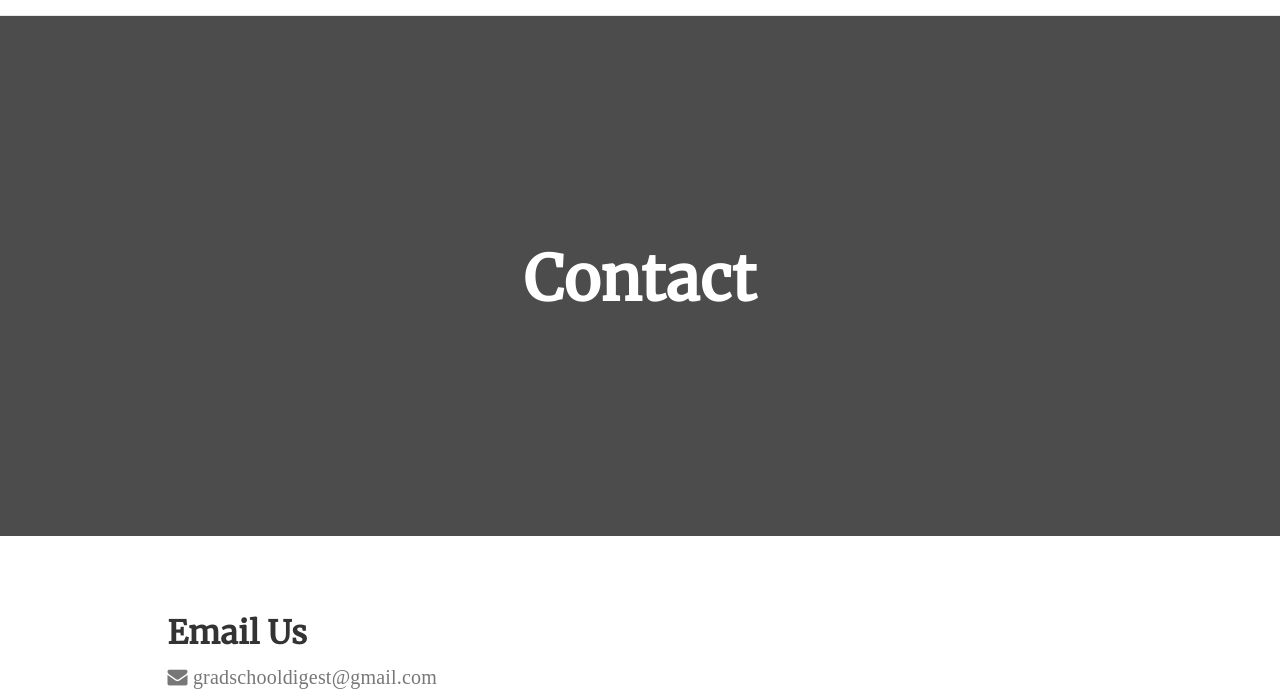
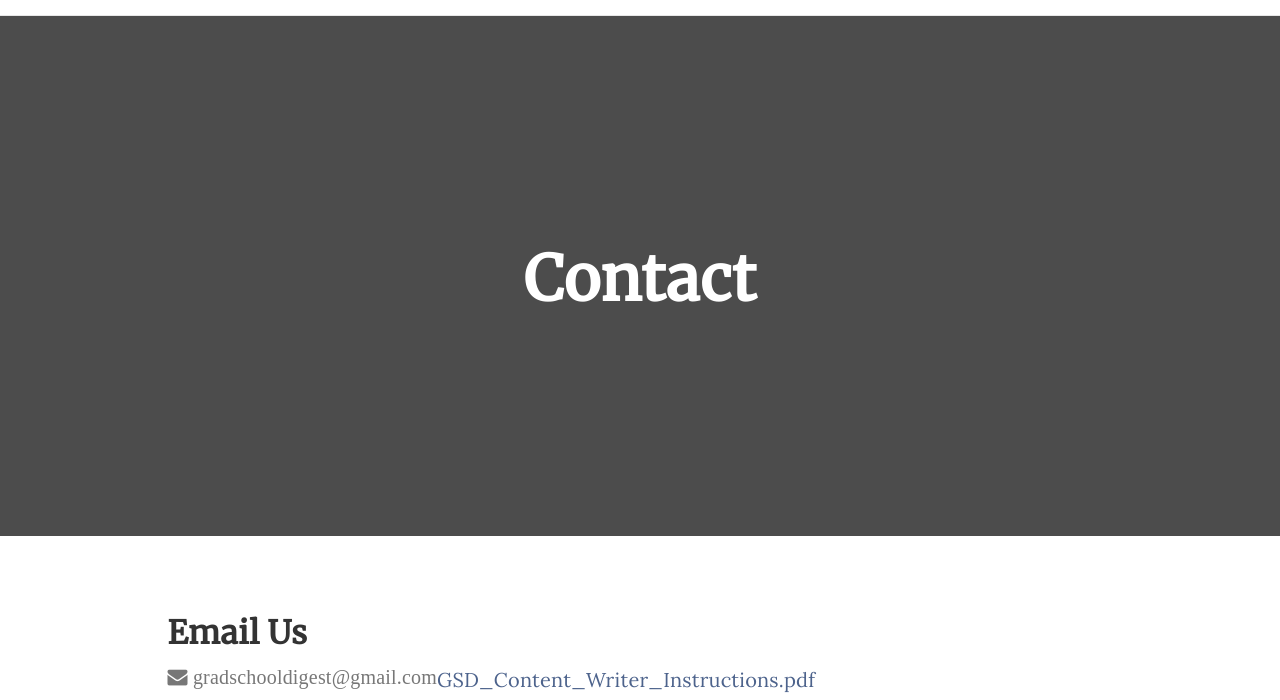
Before and after one commit to GradSchoolDigest/gradschooldigest, a website: page contact.html in a window 1280 px wide. Shown: the part 71-771 px from the top of the page. Drawn offline with Linux system fonts and the light colour scheme.

Commit message:
updated contact - sayan

```diff
--- a/contact.html
+++ b/contact.html
@@ -87,6 +87,7 @@
 							<p class="fa fa-envelope"> gradschooldigest@gmail.com</p>
 						</div>
 					</p>
+		  <p><a href="GSD_Content_Writer_Instructions.pdf" download>GSD_Content_Writer_Instructions.pdf</a></p>
 
                     <form action="mailto:gradschooldigest@gmail.com" method="post" enctype="text/plain">
                          <div class="col-md-4 col-sm-4">
```
